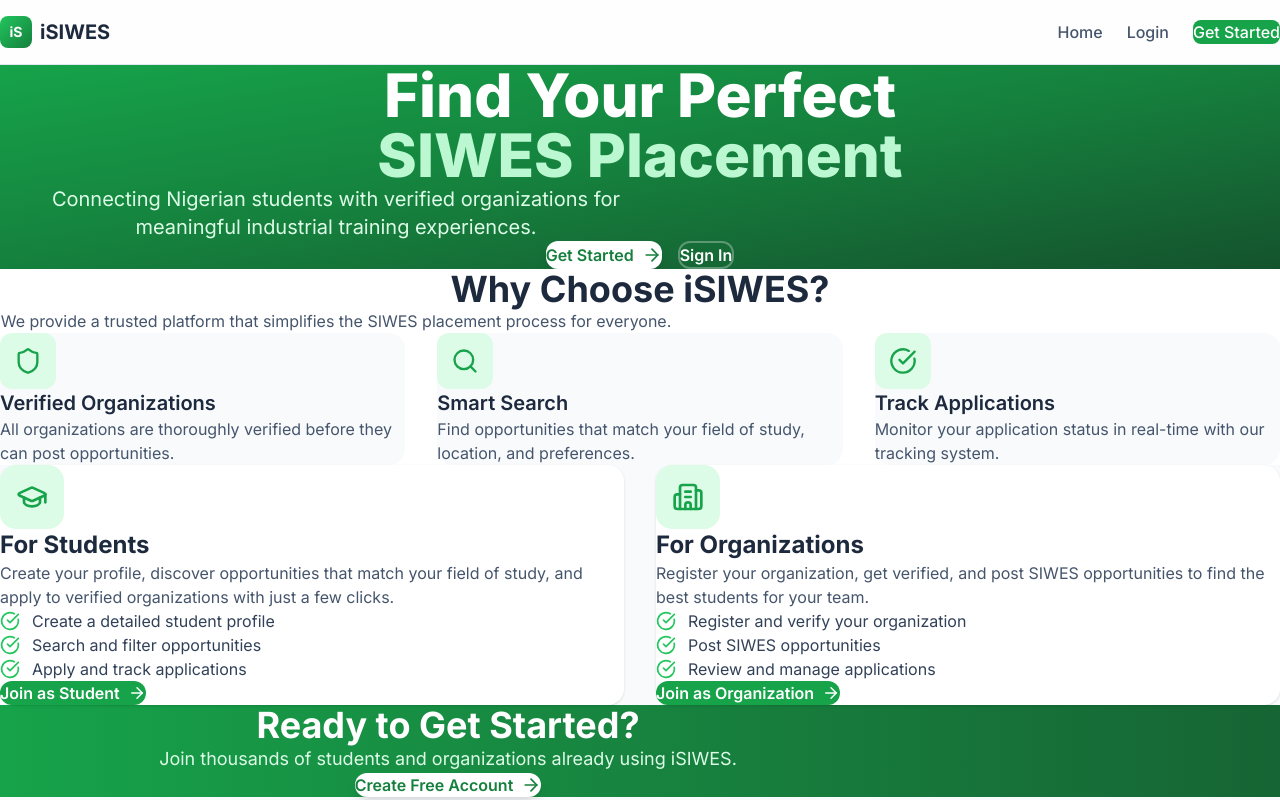
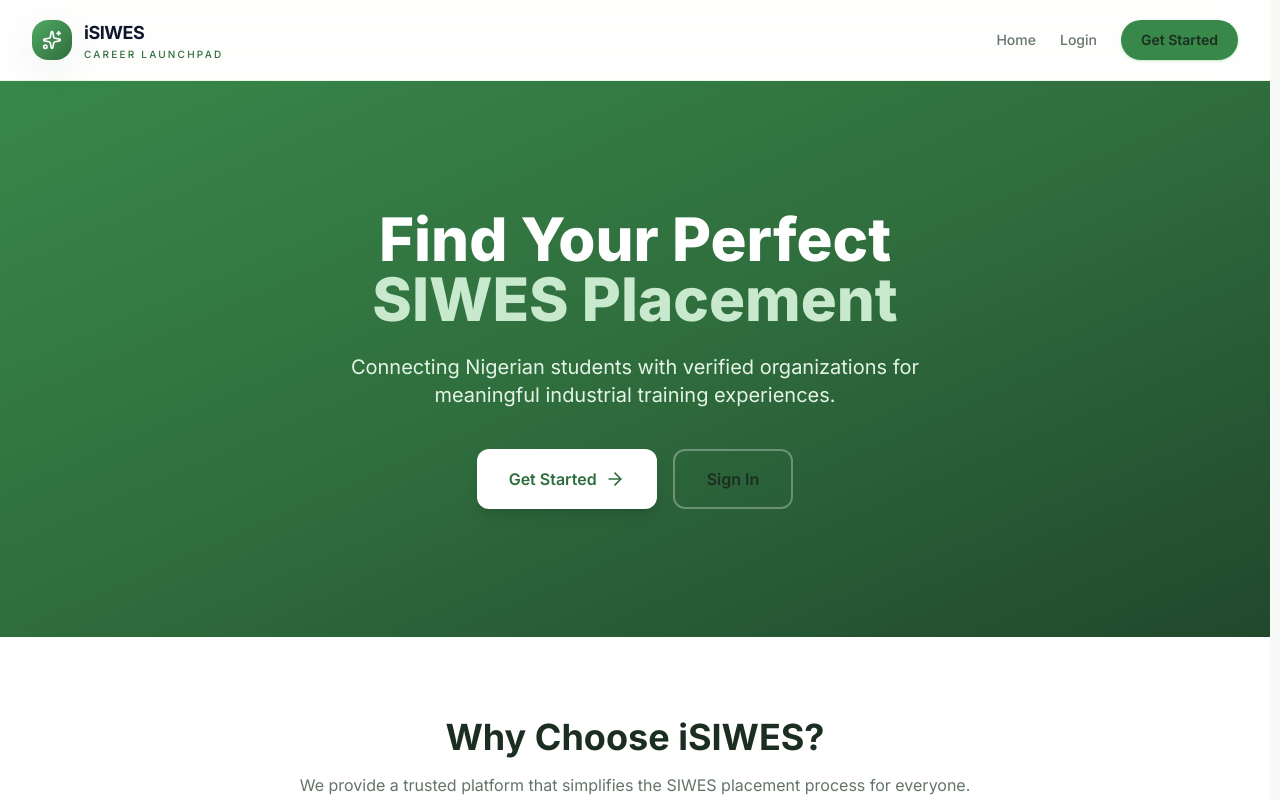
Before and after one commit to Simply-Incognito/ITSync, a React (Vite) app in the folder frontend/: page / in a window 1280 px wide. Shown: the top 800 px of the page. Built offline with nearby package versions, Linux system fonts and the light colour scheme.

Commit message:
feat(frontend): update title in index.html and enhance Navbar component with improved dashboard link logic and styling

```diff
--- a/frontend/index.html
+++ b/frontend/index.html
@@ -4,7 +4,7 @@
     <meta charset="UTF-8" />
     <link rel="icon" type="image/svg+xml" href="/vite.svg" />
     <meta name="viewport" content="width=device-width, initial-scale=1.0" />
-    <title>iSIWES - Industrial Training Placement Platform</title>
+    <title>ITSync - Industrial Training Placement Platform</title>
     <link rel="preconnect" href="https://fonts.googleapis.com">
     <link rel="preconnect" href="https://fonts.gstatic.com" crossorigin>
     <link href="https://fonts.googleapis.com/css2?family=Inter:wght@300;400;500;600;700;800&display=swap" rel="stylesheet">
--- a/frontend/src/components/Navbar.tsx
+++ b/frontend/src/components/Navbar.tsx
@@ -1,124 +1,119 @@
-import { useState } from 'react'
-import { Link, useNavigate } from 'react-router-dom'
-import { useAuth } from '../context/AuthContext'
-import { Menu, X, LogOut } from 'lucide-react'
-import { motion, AnimatePresence } from 'framer-motion'
+import { useMemo, useState } from 'react';
+import { Link, useNavigate } from 'react-router-dom';
+import { AnimatePresence, motion } from 'framer-motion';
+import { Menu, X, LogOut, Sparkles } from 'lucide-react';
+import { useAuth } from '../context/AuthContext';
 
 export default function Navbar() {
-  const { user, isAuthenticated, logout } = useAuth()
-  const [mobileOpen, setMobileOpen] = useState(false)
-  const navigate = useNavigate()
+  const { user, isAuthenticated, logout } = useAuth();
+  const [mobileOpen, setMobileOpen] = useState(false);
+  const navigate = useNavigate();
+
+  const dashboardLink = useMemo(() => {
+    if (!user) return '/login';
+    if (user.role === 'student') return '/student/dashboard';
+    if (user.role === 'organization_representative') return '/organization/dashboard';
+    return '/';
+  }, [user]);
 
   const handleLogout = () => {
-    logout()
-    navigate('/')
-  }
-
-  const getDashboardLink = () => {
-    if (!user) return '/login'
-    if (user.role === 'student') return '/student/dashboard'
-    if (user.role === 'organization_representative') return '/organization/dashboard'
-    return '/'
-  }
+    logout();
+    navigate('/');
+  };
 
   return (
-    <nav className="bg-white/80 backdrop-blur-md border-b border-slate-200 sticky top-0 z-50">
-      <div className="max-w-7xl mx-auto px-4 sm:px-6 lg:px-8">
-        <div className="flex justify-between h-16">
-          <div className="flex items-center">
-            <Link to="/" className="flex items-center gap-2">
-              <div className="w-8 h-8 bg-gradient-to-br from-primary-500 to-primary-700 rounded-lg flex items-center justify-center">
-                <span className="text-white font-bold text-sm">iS</span>
-              </div>
-              <span className="font-bold text-xl text-slate-800">iSIWES</span>
-            </Link>
+    <header className="sticky top-0 z-50 border-b border-primary-100/80 bg-white/80 backdrop-blur-xl">
+      <div className="mx-auto flex h-20 max-w-7xl items-center justify-between px-4 sm:px-6 lg:px-8">
+        <Link to="/" className="flex items-center gap-3" aria-label="iSIWES home">
+          <div className="flex h-10 w-10 items-center justify-center rounded-2xl bg-gradient-to-br from-primary-500 to-primary-700 shadow-sm shadow-primary-200">
+            <Sparkles className="h-5 w-5 text-white" />
           </div>
+          <div>
+            <div className="text-lg font-bold tracking-tight text-slate-900">iSIWES</div>
+            <div className="text-[10px] font-medium uppercase tracking-[0.22em] text-primary-700">
+              Career Launchpad
+            </div>
+          </div>
+        </Link>
 
-          {/* Desktop Nav */}
-          <div className="hidden md:flex items-center gap-6">
-            <Link to="/" className="text-slate-600 hover:text-primary-600 transition-colors font-medium">
-              Home
-            </Link>
-            {isAuthenticated ? (
-              <>
-                <Link
-                  to={getDashboardLink()}
-                  className="text-slate-600 hover:text-primary-600 transition-colors font-medium"
-                >
-                  Dashboard
-                </Link>
-                <button
-                  onClick={handleLogout}
-                  className="flex items-center gap-2 px-4 py-2 text-slate-600 hover:text-red-600 transition-colors font-medium"
-                >
-                  <LogOut size={18} />
-                  Logout
-                </button>
-              </>
-            ) : (
-              <>
-                <Link
-                  to="/login"
-                  className="text-slate-600 hover:text-primary-600 transition-colors font-medium"
-                >
-                  Login
-                </Link>
-                <Link
-                  to="/register"
-                  className="px-4 py-2 bg-primary-600 text-white rounded-lg hover:bg-primary-700 transition-colors font-medium"
-                >
-                  Get Started
-                </Link>
-              </>
-            )}
-          </div>
+        <nav className="hidden items-center gap-6 md:flex">
+          <Link to="/" className="text-sm font-medium text-slate-600 transition hover:text-primary-700">
+            Home
+          </Link>
+          {isAuthenticated ? (
+            <>
+              <Link to={dashboardLink} className="text-sm font-medium text-slate-600 transition hover:text-primary-700">
+                Dashboard
+              </Link>
+              <button
+                type="button"
+                onClick={handleLogout}
+                className="inline-flex items-center gap-2 rounded-full border border-primary-100 bg-primary-50 px-3.5 py-2 text-sm font-medium text-primary-700 transition hover:border-primary-200 hover:bg-primary-100"
+              >
+                <LogOut className="h-4 w-4" />
+                Logout
+              </button>
+            </>
+          ) : (
+            <>
+              <Link to="/login" className="text-sm font-medium text-slate-600 transition hover:text-primary-700">
+                Login
+              </Link>
+              <Link
+                to="/register"
+                className="inline-flex items-center justify-center rounded-full bg-primary-600 px-5 py-2.5 text-sm font-semibold text-white shadow-sm shadow-primary-200 transition hover:bg-primary-700"
+              >
+                Get Started
+              </Link>
+            </>
+          )}
+        </nav>
 
-          {/* Mobile menu button */}
-          <div className="md:hidden flex items-center">
-            <button
-              onClick={() => setMobileOpen(!mobileOpen)}
-              className="p-2 text-slate-600 hover:text-primary-600"
-            >
-              {mobileOpen ? <X size={24} /> : <Menu size={24} />}
-            </button>
-          </div>
-        </div>
+        <button
+          type="button"
+          onClick={() => setMobileOpen((current) => !current)}
+          className="inline-flex items-center justify-center rounded-full border border-primary-100 bg-white p-2.5 text-slate-700 transition hover:border-primary-200 hover:text-primary-700 md:hidden"
+          aria-label="Toggle navigation"
+        >
+          {mobileOpen ? <X className="h-5 w-5" /> : <Menu className="h-5 w-5" />}
+        </button>
       </div>
 
-      {/* Mobile Nav */}
       <AnimatePresence>
         {mobileOpen && (
           <motion.div
             initial={{ opacity: 0, height: 0 }}
             animate={{ opacity: 1, height: 'auto' }}
             exit={{ opacity: 0, height: 0 }}
-            className="md:hidden bg-white border-t border-slate-200"
+            transition={{ duration: 0.2 }}
+            className="overflow-hidden border-t border-primary-100 bg-white md:hidden"
           >
-            <div className="px-4 py-4 space-y-3">
+            <div className="mx-auto flex max-w-7xl flex-col gap-2 px-4 py-4">
               <Link
                 to="/"
-                className="block text-slate-600 hover:text-primary-600 font-medium"
                 onClick={() => setMobileOpen(false)}
+                className="rounded-2xl px-3 py-2 text-sm font-medium text-slate-600 transition hover:bg-primary-50 hover:text-primary-700"
               >
                 Home
               </Link>
               {isAuthenticated ? (
                 <>
                   <Link
-                    to={getDashboardLink()}
-                    className="block text-slate-600 hover:text-primary-600 font-medium"
+                    to={dashboardLink}
                     onClick={() => setMobileOpen(false)}
+                    className="rounded-2xl px-3 py-2 text-sm font-medium text-slate-600 transition hover:bg-primary-50 hover:text-primary-700"
                   >
                     Dashboard
                   </Link>
                   <button
+                    type="button"
                     onClick={() => {
-                      handleLogout()
-                      setMobileOpen(false)
+                      handleLogout();
+                      setMobileOpen(false);
                     }}
-                    className="flex items-center gap-2 text-slate-600 hover:text-red-600 font-medium"
+                    className="inline-flex items-center gap-2 rounded-2xl border border-primary-100 bg-primary-50 px-3 py-2 text-left text-sm font-medium text-primary-700"
                   >
-                    <LogOut size={18} />
+                    <LogOut className="h-4 w-4" />
                     Logout
                   </button>
                 </>
@@ -126,15 +121,15 @@ export default function Navbar() {
                 <>
                   <Link
                     to="/login"
-                    className="block text-slate-600 hover:text-primary-600 font-medium"
                     onClick={() => setMobileOpen(false)}
+                    className="rounded-2xl px-3 py-2 text-sm font-medium text-slate-600 transition hover:bg-primary-50 hover:text-primary-700"
                   >
                     Login
                   </Link>
                   <Link
                     to="/register"
-                    className="block px-4 py-2 bg-primary-600 text-white rounded-lg text-center font-medium"
                     onClick={() => setMobileOpen(false)}
+                    className="inline-flex items-center justify-center rounded-full bg-primary-600 px-4 py-2.5 text-sm font-semibold text-white"
                   >
                     Get Started
                   </Link>
@@ -144,6 +139,6 @@ export default function Navbar() {
           </motion.div>
         )}
       </AnimatePresence>
-    </nav>
-  )
+    </header>
+  );
 }
--- a/frontend/src/index.css
+++ b/frontend/src/index.css
@@ -1,65 +1,248 @@
 @import "tailwindcss";
 
 @theme {
-  --color-primary-50: #f0fdf4;
-  --color-primary-100: #dcfce7;
-  --color-primary-200: #bbf7d0;
-  --color-primary-300: #86efac;
-  --color-primary-400: #4ade80;
-  --color-primary-500: #22c55e;
-  --color-primary-600: #16a34a;
-  --color-primary-700: #15803d;
-  --color-primary-800: #166534;
-  --color-primary-900: #14532d;
-  --color-primary-950: #052e16;
+  --color-primary-50: #f2faf3;
+  --color-primary-100: #e4f4e6;
+  --color-primary-200: #c8e9cd;
+  --color-primary-300: #a4d9ae;
+  --color-primary-400: #78c487;
+  --color-primary-500: #51a964;
+  --color-primary-600: #38884a;
+  --color-primary-700: #2f6d3d;
+  --color-primary-800: #285735;
+  --color-primary-900: #21482d;
+  --color-primary-950: #102718;
 
-  --font-sans: 'Inter', system-ui, -apple-system, sans-serif;
+  --font-sans: Inter, ui-sans-serif, system-ui, -apple-system, BlinkMacSystemFont, "Segoe UI", sans-serif;
+}
+
+:root {
+  font-family: var(--font-sans);
+  color: #1c2d22;
+  background: #f7faf6;
+  font-synthesis: none;
+  text-rendering: optimizeLegibility;
+  -webkit-font-smoothing: antialiased;
+  -moz-osx-font-smoothing: grayscale;
+
+  --surface: #fff;
+  --surface-soft: #f5faf4;
+  --border: #e4ece3;
+  --text: #1c2d22;
+  --muted: #647468;
+  --green: #38884a;
+  --green-dark: #285735;
+  --green-pale: #eaf5e9;
+  --shadow-card: 0 12px 35px rgba(33, 72, 45, 0.06);
 }
 
 * {
-  margin: 0;
-  padding: 0;
   box-sizing: border-box;
 }
 
 html {
+  min-width: 320px;
   scroll-behavior: smooth;
+  scrollbar-gutter: stable;
 }
 
 body {
-  font-family: var(--font-sans);
-  -webkit-font-smoothing: antialiased;
-  -moz-osx-font-smoothing: grayscale;
-  background-color: #f8fafc;
-  color: #1e293b;
+  min-width: 320px;
+  min-height: 100vh;
+  margin: 0;
+  background:
+    radial-gradient(ellipse at 12% 0%, rgba(221, 241, 220, 0.46), transparent 38rem),
+    #f7faf6;
+  color: var(--text);
 }
 
-/* Custom scrollbar */
+body,
+button,
+input,
+textarea,
+select {
+  font-family: var(--font-sans);
+}
+
+button,
+a,
+input,
+textarea,
+select {
+  -webkit-tap-highlight-color: transparent;
+}
+
+button,
+input,
+textarea,
+select {
+  font-size: inherit;
+}
+
+a {
+  color: inherit;
+  text-decoration: none;
+}
+
+button {
+  cursor: pointer;
+}
+
+button:disabled {
+  cursor: not-allowed;
+}
+
+::selection {
+  background: #d6edd8;
+  color: #21482d;
+}
+
+*:focus-visible {
+  outline: 3px solid rgba(81, 169, 100, 0.48);
+  outline-offset: 3px;
+}
+
+/* Give the existing utility-based screens a consistent, softer canvas. */
+.bg-slate-50 {
+  background-color: #f7faf6;
+}
+
+.text-slate-800 {
+  color: #1c2d22;
+}
+
+.text-slate-700 {
+  color: #34483a;
+}
+
+.text-slate-600 {
+  color: #647468;
+}
+
+.border-slate-200 {
+  border-color: #e4ece3;
+}
+
+.border-slate-300 {
+  border-color: #d7e2d6;
+}
+
+.bg-primary-600 {
+  background-color: #38884a;
+}
+
+.hover\:bg-primary-700:hover {
+  background-color: #2f6d3d;
+}
+
+.text-primary-600 {
+  color: #38884a;
+}
+
+.text-primary-700 {
+  color: #2f6d3d;
+}
+
+.bg-primary-50 {
+  background-color: #f2faf3;
+}
+
+.bg-primary-100 {
+  background-color: #e4f4e6;
+}
+
+.border-primary-300 {
+  border-color: #a4d9ae;
+}
+
+/* Comfortable defaults for forms shared across registration and profile screens. */
+input:not([type="checkbox"]):not([type="radio"]),
+textarea,
+select {
+  min-height: 2.9rem;
+  border-color: #d7e2d6;
+  border-radius: 0.8rem;
+  background-color: #fff;
+  color: #1c2d22;
+  transition: border-color 160ms ease, box-shadow 160ms ease, background-color 160ms ease;
+}
+
+textarea {
+  min-height: 7rem;
+  resize: vertical;
+}
+
+input::placeholder,
+textarea::placeholder {
+  color: #96a49a;
+}
+
+input:focus,
+textarea:focus,
+select:focus {
+  border-color: #78c487;
+  box-shadow: 0 0 0 4px rgba(120, 196, 135, 0.16);
+  outline: none;
+}
+
+label {
+  color: #34483a;
+}
+
+/* Shared surface treatment across dashboards and account forms. */
+.rounded-2xl.border,
+form.rounded-2xl,
+.rounded-2xl.shadow-sm {
+  box-shadow: var(--shadow-card);
+}
+
+footer a,
+nav a,
+button,
+.group {
+  transition-duration: 180ms;
+}
+
+@keyframes float-in {
+  from {
+    opacity: 0;
+    transform: translateY(14px);
+  }
+  to {
+    opacity: 1;
+    transform: translateY(0);
+  }
+}
+
+.page-enter {
+  animation: float-in 420ms ease-out both;
+}
+
 ::-webkit-scrollbar {
-  width: 8px;
+  width: 10px;
 }
 
 ::-webkit-scrollbar-track {
-  background: #f1f5f9;
+  background: #f1f6ef;
 }
 
 ::-webkit-scrollbar-thumb {
-  background: #94a3b8;
-  border-radius: 4px;
+  border: 3px solid #f1f6ef;
+  border-radius: 999px;
+  background: #b7cdb8;
 }
 
 ::-webkit-scrollbar-thumb:hover {
-  background: #64748b;
+  background: #8eaf91;
 }
 
-/* Focus styles */
-*:focus-visible {
-  outline: 2px solid var(--color-primary-500);
-  outline-offset: 2px;
+@media (prefers-reduced-motion: reduce) {
+  *,
+  *::before,
+  *::after {
+    scroll-behavior: auto !important;
+    animation-duration: 0.01ms !important;
+    animation-iteration-count: 1 !important;
+    transition-duration: 0.01ms !important;
+  }
 }
-
-/* Selection */
-::selection {
-  background-color: var(--color-primary-200);
-  color: var(--color-primary-900);
-}
```
